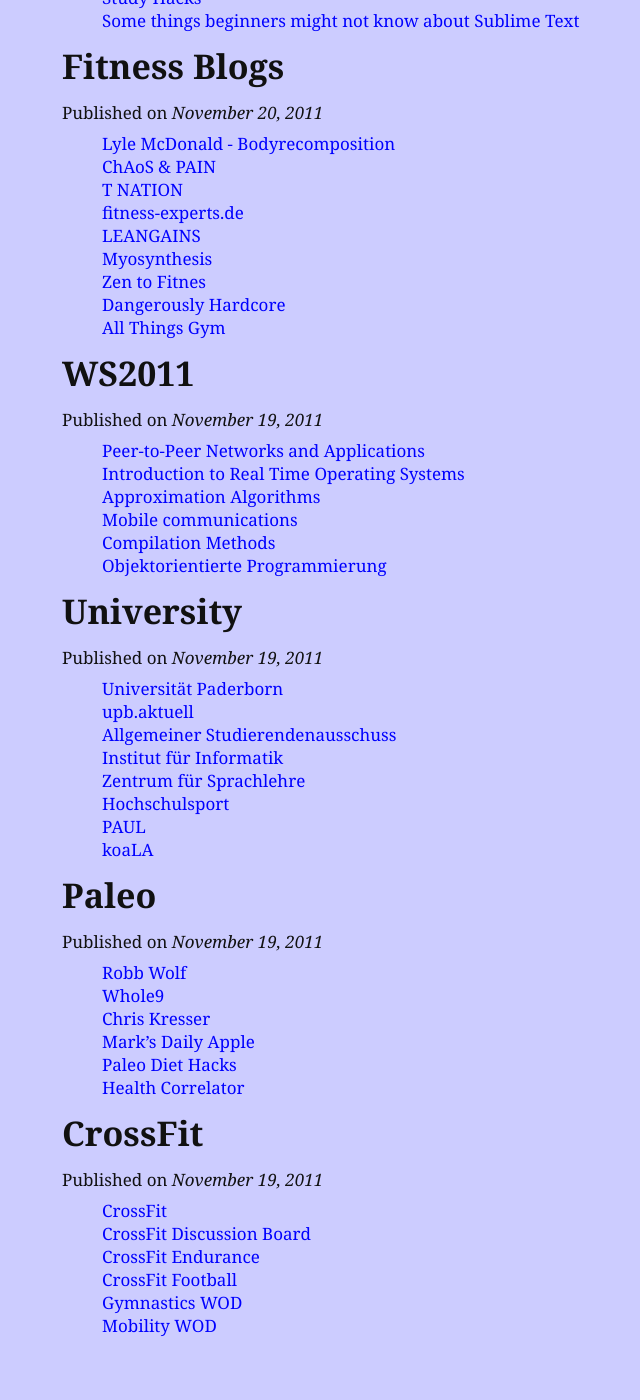
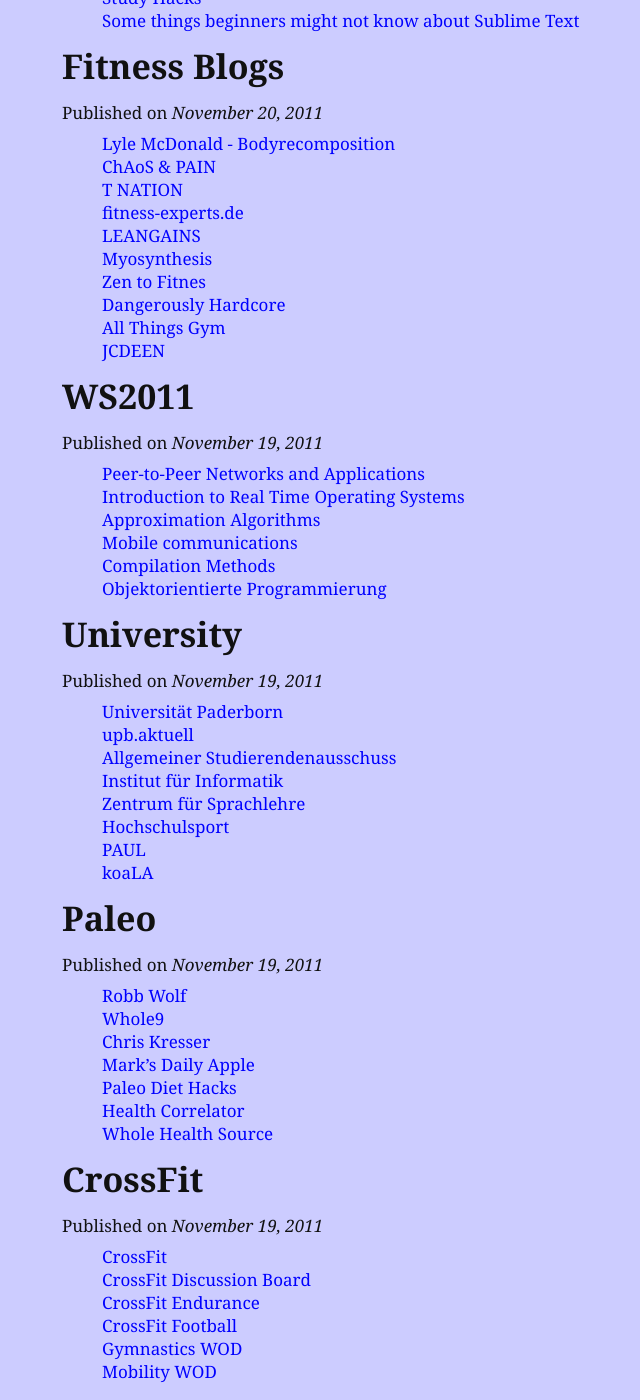
Before and after one commit to zdxerr/zdxerr.github.com, a Jekyll site: the page built from index.html, in a window 1280 px wide and 1400 px high, scrolled down 9179 px. Shown: the whole window, without its empty margins (198-838 px from the left). Built offline with Jekyll 4.4.1, drawn with Linux system fonts in a browser that asks for light colours; Markdown is read by kramdown in place of the engine named in the settings; before the commit the page ends 10533 px from its top, so only the background shows below that.

Commit message:
Added link.

```diff
--- a/_posts/2011-11-19-paleo.markdown
+++ b/_posts/2011-11-19-paleo.markdown
@@ -10,3 +10,4 @@
 - [Mark's Daily Apple](http://www.marksdailyapple.com/)
 - [Paleo Diet Hacks](http://paleohacks.com/)
 - [Health Correlator](http://healthcorrelator.blogspot.de/)
+- [Whole Health Source](http://wholehealthsource.blogspot.de)
--- a/_posts/2011-11-20-fitness-blogs.markdown
+++ b/_posts/2011-11-20-fitness-blogs.markdown
@@ -13,3 +13,4 @@
 - [Zen to Fitnes](http://zentofitness.com/)
 - [Dangerously Hardcore](http://www.dangerouslyhardcore.com/)
 - [All Things Gym](http://www.allthingsgym.com/)
+- [JCDEEN](http://jcdeen.com/)
```
